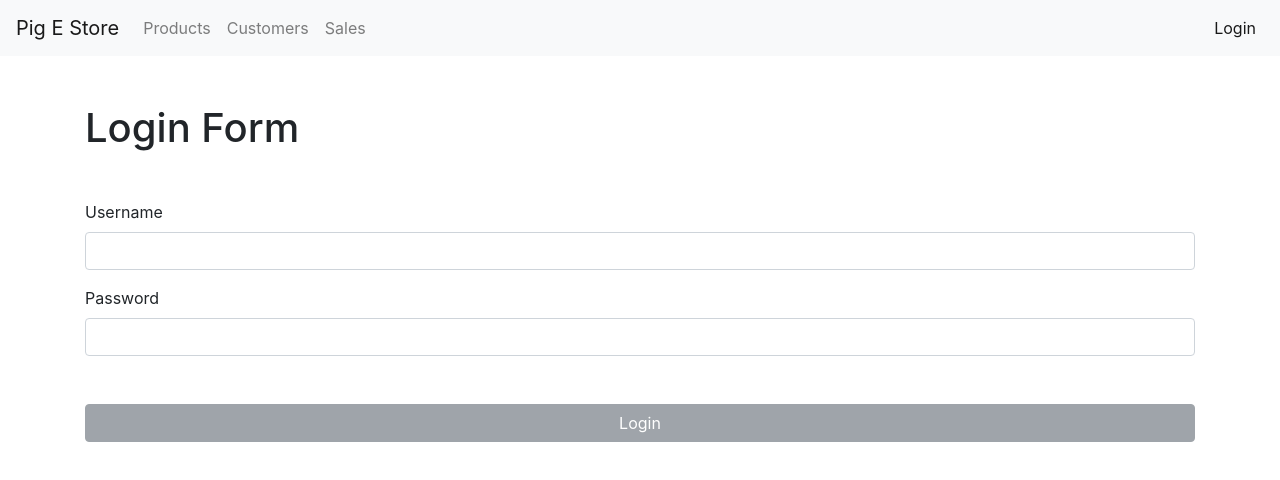
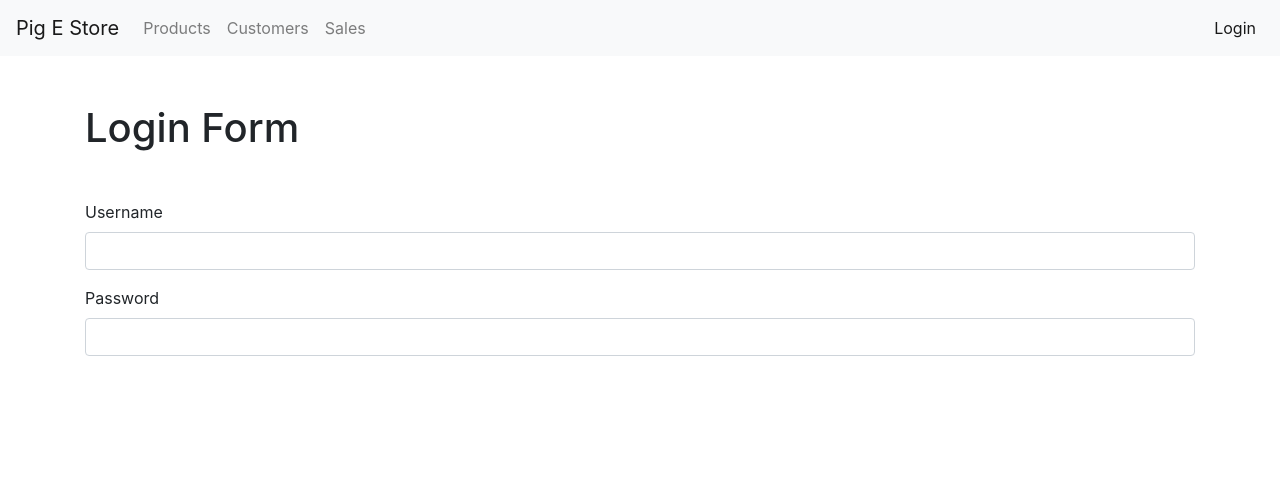
Before and after one commit to ariozone/e-store, a React (Create React App) app: page /login in a window 1280 px wide. Shown: the top 480 px of the page. Built offline with nearby package versions, Linux system fonts and the light colour scheme.

Commit message:
In Form class component, define a method that renders submit button with given label.#5

```diff
--- a/src/components/common/form.jsx
+++ b/src/components/common/form.jsx
@@ -1,4 +1,4 @@
-import { Component } from "react"
+import React, { Component } from "react"
 import Joi from "joi-browser"
 
 export default class Form extends Component {
@@ -48,4 +48,16 @@ export default class Form extends Component {
     const { error } = Joi.validate(targetInput, schema)
     return error ? error.details[0].message : null
   }
+
+  renderButton = label => {
+    return (
+      <button
+        type="submit"
+        className="btn btn-secondary btn-block my-5"
+        disabled={this.validate()}
+      >
+        {label}
+      </button>
+    )
+  }
 }
--- a/src/components/loginForm.jsx
+++ b/src/components/loginForm.jsx
@@ -50,14 +50,6 @@ export default class LoginForm extends Form {
             type={"password"}
             error={errors.password}
           />
-
-          <button
-            type="submit"
-            className="btn btn-secondary btn-block my-5"
-            disabled={this.validate()}
-          >
-            Login
-          </button>
         </form>
       </div>
     )
```
